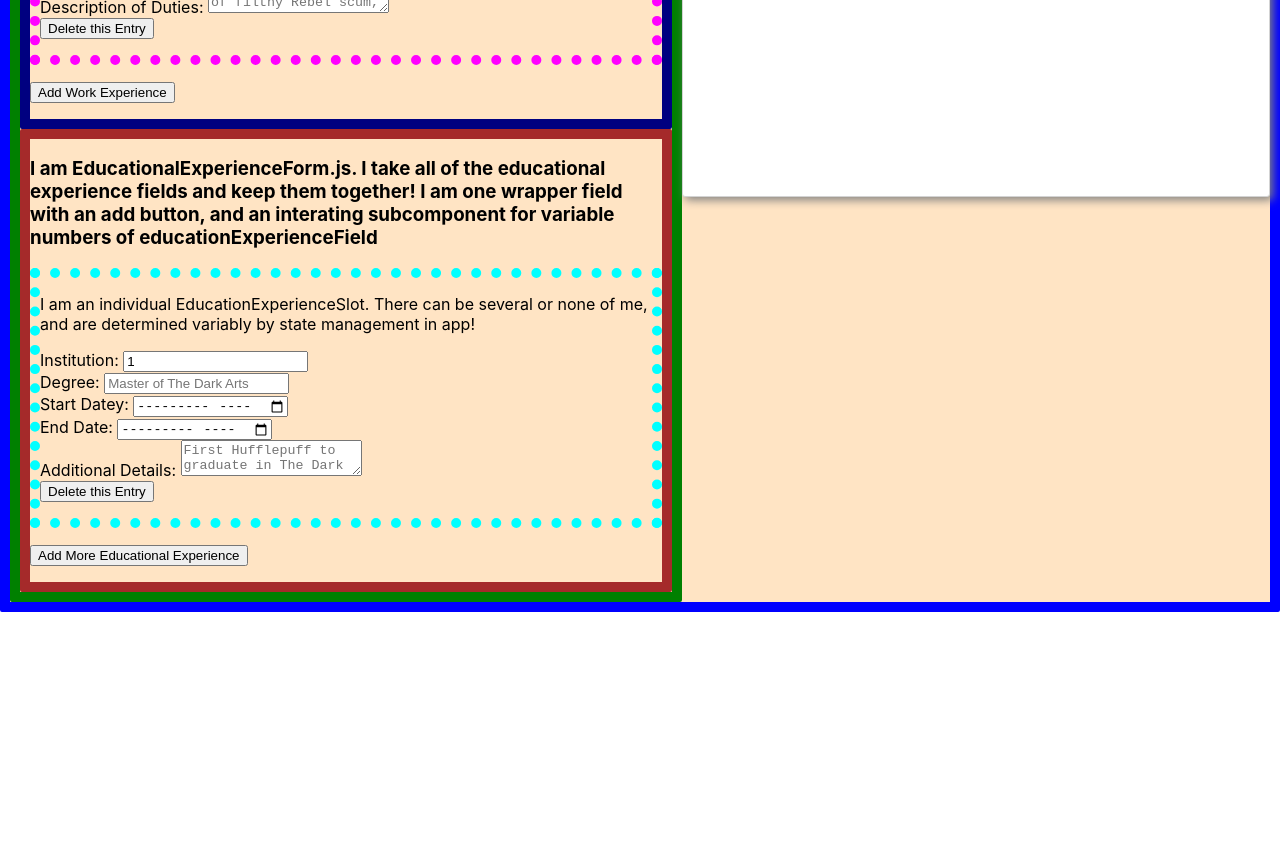
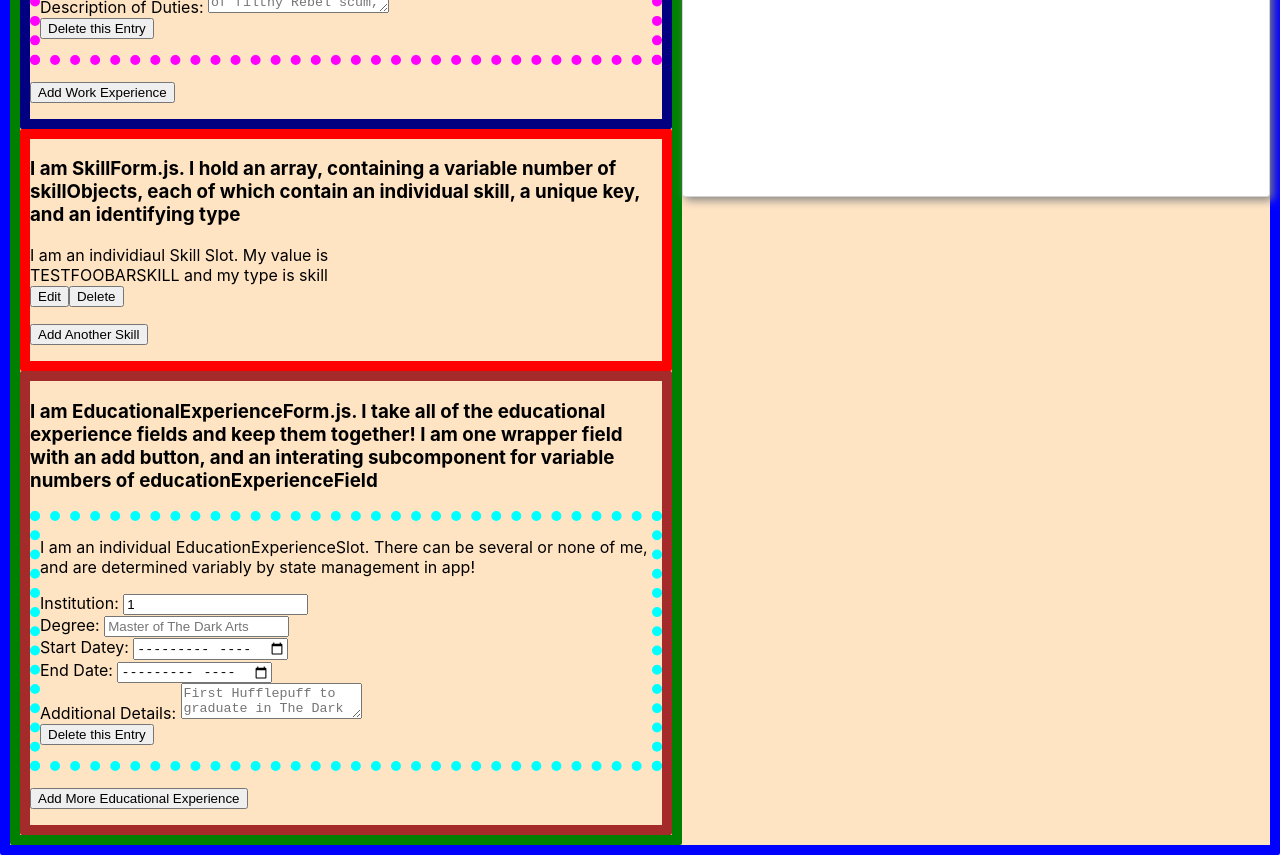
Before and after one commit to dianaroemer/cv-application-project, a React (Create React App) app: page / in a window 1280 px wide. Shown: the part 860-1715 px from the top of the page. Before the commit the page ends 1472 px from the top, so only its background shows below. Built offline with nearby package versions, Linux system fonts and the light colour scheme.

Commit message:
Implement Add Another Skill button functionality

```diff
--- a/src/App.js
+++ b/src/App.js
@@ -44,8 +44,8 @@ class App extends Component {
         ],
 
       },
-      skill: [
-        {skill: 'test skill', key: uniqid()},
+      skillArr: [
+        {skill: 'TESTFOOBARSKILL', key: uniqid(), type: 'skill'},
       ],
       educationalExperience: {
         type: 'educationalExperience',
@@ -139,6 +139,15 @@ class App extends Component {
             },
           ])
         }
+      })
+    } else if(targetType === 'skill') {
+      console.log('here');
+      this.setState({
+        skillArr: this.state.skillArr.concat({
+          type: 'skill',
+          key: uniqid(),
+          skill: 'I AM A NEW SKILL, FEAR ME'
+        })
       })
     }
     // console.log(this.state.educationalExperience)
--- /dev/null
+++ b/src/Components/Field Components/SkillForm.js
@@ -0,0 +1,67 @@
+import React, { Component } from 'react'
+
+class SkillForm extends Component {
+    constructor(props) {
+        super(props);
+    }
+
+    render() {
+
+        const {skillArr, createExperience} = this.props;
+
+        const skillRows = [];
+
+        skillArr.forEach(element => {
+            skillRows.push(
+                <SkillSlot skill={element}/>
+            )
+        })
+
+
+        return (
+            <div className='SkillForm' style={{borderStyle: 'solid', borderRadius: 2, borderColor: 'red', borderWidth: 10}}>
+                <h3>I am SkillForm.js. I hold an array, containing a variable number of skillObjects, each of which contain an individual skill, a unique key, and an identifying type</h3>
+                {skillRows}
+
+
+            <p></p>
+            <button type="submit" onClick={e => createExperience(e, 'skill')}>Add Another Skill</button>
+            <p></p>
+        </div>
+        )
+    }
+}
+
+class SkillSlot extends Component {
+
+    constructor(props) {
+        super(props);
+    }
+
+    render() {
+
+        const { skill } = this.props;
+
+        return (
+            <form className='skillForm'>
+                I am an individiaul Skill Slot. My value is
+                <div>{skill.skill} and my type is {skill.type}</div>
+                <button type='submit' onClick={e=> e.preventDefault()}>Edit</button>
+                <button type='submit' onClick={e=> e.preventDefault()}>Delete</button>
+            </form>
+        )
+    }
+
+}
+
+export default SkillForm;
+
+/*
+--- Work Experience(VARIABLE, ADD AND DELETE THESE FORM FIELDS) ---
+Position:
+Company:
+City:
+Start Date:
+End Date:? (maybe set this is a duration sort of thing?)
+Short description:
+*/
--- a/src/Components/FormContainer.js
+++ b/src/Components/FormContainer.js
@@ -2,6 +2,7 @@ import React, { Component } from 'react'
 // import FormElement from './FormElement';
 import PersonalInformationForm from './Field Components/PersonalInformationForm';
 import WorkExperienceForm from './Field Components/WorkExperienceForm'
+import SkillForm from './Field Components/SkillForm'
 import EducationalExperienceForm from './Field Components/EducationalExperienceForm';
 
 
@@ -26,6 +27,10 @@ class FormContainer extends Component {
                     updateInputField={updateInputField}
                     createExperience={createExperience}
                     deleteExperience={deleteExperience}/>
+
+                <SkillForm skillArr={appState.skillArr}
+                createExperience={createExperience}/>
+
                 <EducationalExperienceForm
                     educationalExperienceArr={appState.educationalExperience.educationalExperienceArr}
                     elementType={appState.educationalExperience.type}
```
